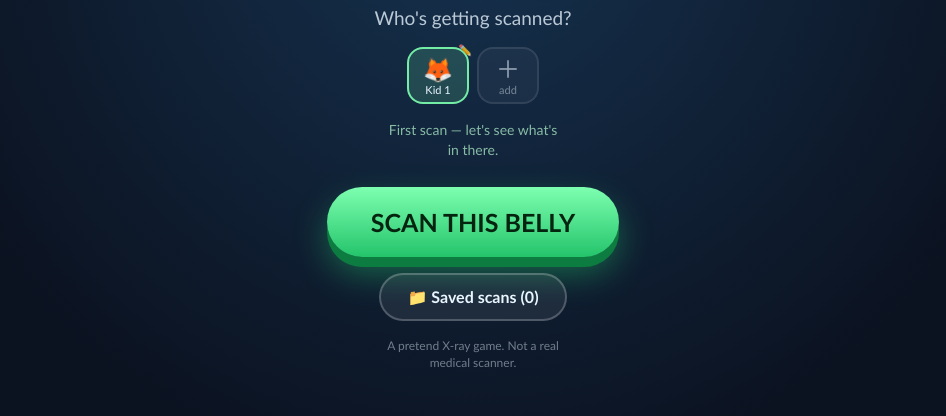
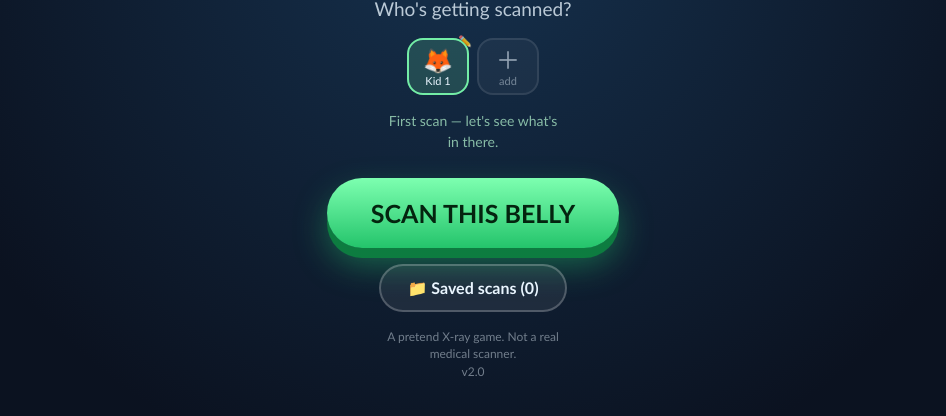
Before and after one commit to gagikh/belly-scanner, a website: page index.html in a window 1280 px wide. Shown: the part 334-750 px from the top of the page, without its empty margins (167-1113 px from the left). Drawn offline with Linux system fonts and the light colour scheme.

Commit message:
changed version

```diff
--- a/index.html
+++ b/index.html
@@ -352,7 +352,10 @@
     <div id="homeState" class="sub" style="font-size:14px; color:#a9e6c4; min-height:1.2em;"></div>
     <button class="bigbtn" id="go">SCAN THIS BELLY</button>
     <button class="linkbtn" id="openGallery">📁 Saved scans (<span id="galcount">0</span>)</button>
-    <p class="sub" style="font-size:12px; opacity:.45; max-width:28ch;">A pretend X-ray game. Not a real medical scanner.</p>
+    <p class="sub" style="font-size:12px; opacity:.45; max-width:28ch;">
+      A pretend X-ray game. Not a real medical scanner.<br>
+      <span id="verLabel"></span>
+    </p>
     <div id="err" class="hidden"></div>
   </div>
 
@@ -3127,6 +3130,14 @@
     };
   }
 
+  // Kept in step with build.conf by the build script. Shown on the home screen
+  // so a tester reporting a problem can say which build they were on.
+  var APP_VERSION = "2.0";
+  (function () {
+    var el = $("verLabel");
+    if (el) el.textContent = "v" + APP_VERSION;
+  })();
+
   resize();
   loadProfiles();
   renderProfiles();
```
Also changed, not shown: BUILD.md (+19 -0 lines), 2 other files.
